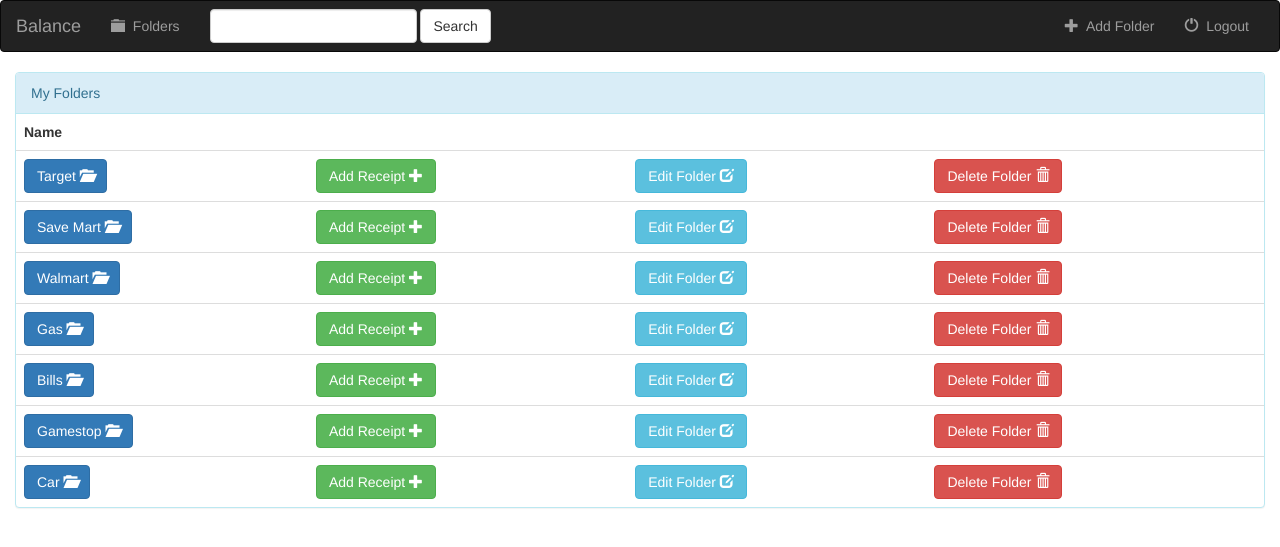
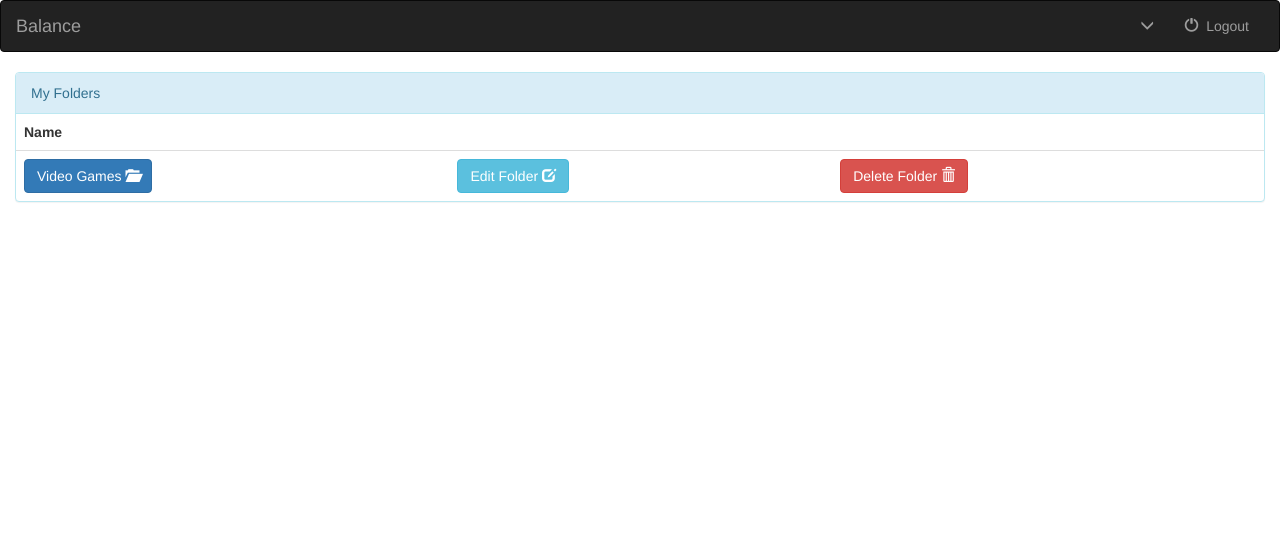
Before and after one commit to AllanSechrist/Balance, a Django app: page /file/folders/ in a window 1280 px wide. Shown: the top 547 px of the page. Run offline with Django 3.2, Linux system fonts and the light colour scheme; data comes from the database, SQL or seed files in the repository; some libraries are stand-ins or nearby versions.

Commit message:
added drop down menu to nav bar; added ability to add receipts to folders; updated Receipt model to include amount instead of classification; working on fixing total amount display.

```diff
--- a/file/models.py
+++ b/file/models.py
@@ -17,7 +17,17 @@
     store = models.CharField(max_length=250)
     date = models.CharField(max_length=15)
     # i.e car upkeep, groceries, rent, water bill...ect, ect
-    classification = models.CharField(max_length=250)
+    amount = models.FloatField(default=0.0)
+
+    def get_absolute_url(self):
+        return reverse('file:detail', kwargs={'pk': self.folder.pk})
 
     def __str__(self):
         return self.store + ' date: ' + self.date
+
+    def get_total_amount(self):
+        total = 0
+        for receipt in self.folder.receipt_set.all():
+            receipt.amount += total
+
+        return total
--- a/file/templates/file/base.html
+++ b/file/templates/file/base.html
@@ -29,27 +29,52 @@
         <!-- items -->
         <div class="collapse navbar-collapse" id="topNavBar">
             <ul class="nav navbar-nav">
-                <li class="">
-                    <a href="{% url 'file:folders' %}">
-                        <span class="glyphicon glyphicon-folder-close" aria-hidden="true"></span>&nbsp; Folders
-                    </a>
+
             </ul>
-
+            <!--
             <form class="navbar-form navbar-left" role="search" method="get" action="#">
                 <div class="form-group">
                     <input type="text" class="form-control" name="q" value="">
                 </div>
                 <button type="submit" class="btn btn-default">Search</button>
             </form>
+            -->
+            <ul class="nav navbar-nav navbar-right">
+                  <!-- additional buttons -->
+                <li class="">
+                    {% block nav1 %}
+                    {% endblock %}
 
-            <ul class="nav navbar-nav navbar-right">
-                <!-- add folder -->
-                 <li class="">
-                    <a href="{% url 'file:folder-add' %}">
-                        <span class="glyphicon glyphicon-plus" aria-hidden="true"></span>&nbsp; Add Folder
+                <!-- START dropdown -->
+                <li class="dropdown">
+                    <a class="dropdown-toggle" data-toggle="dropdown" href="#" role="button" aria-haspopup="true" aria-expanded="false">
+                        <span class="glyphicon glyphicon-menu-down" aria-hidden="true"></span>
                     </a>
-                <!-- log out -->
+                    <ul class="dropdown-menu">
+
+                        <li class="">
+                            <a href="{% url 'file:folders' %}">
+                                <span class="glyphicon glyphicon-folder-open" aria-hidden="true"></span>&nbsp; My Folders
+                            </a>
+                        </li>
+
+                        <li>
+                            <a href="{% url 'file:folder-add' %}">
+                                <span class="glyphicon glyphicon-folder-close" aria-hidden="true"></span>&nbsp; Add Folder
+                            </a>
+                        </li>
+
+                        <li>
+                            <a href="{% url 'file:receipt-add' %}">
+                                <span class="glyphicon glyphicon-file" aria-hidden="true"></span>&nbsp; Add Receipt
+                            </a>
+                        </li>
+
+                    </ul>
                 </li>
+                <!-- END DROPDOWN -->
+
+                 <!-- log out -->
                  <li class="">
                     <a href="#">
                         <span class="glyphicon glyphicon-off" aria-hidden="true"></span>&nbsp; Logout
--- a/file/templates/file/folders.html
+++ b/file/templates/file/folders.html
@@ -27,14 +27,7 @@
                                 </button>
                             </a>
                         </td>
-                        <!-- Add Receipt -->
-                        <td>
-                            <a href="#">
-                                <button type="button" class="btn btn-default btn-success">Add Receipt
-                                    <span class="glyphicon glyphicon-plus"></span>
-                                </button>
-                            </a>
-                        </td>
+
                         <!-- Edit Folder -->
                         <td>
                             <a href="{% url 'file:folder-update' folder.id %}">
--- a/file/urls.py
+++ b/file/urls.py
@@ -22,8 +22,8 @@
     # file/folders/<folder_id>/delete
     url(r'folders/(?P<pk>[0-9]+)/delete/$', views.FolderDelete.as_view(), name='folder-delete'),
 
-    # file/<folder_id>/add/
-    url(r'^(?P<pk>[0-9]+)/add/$', views.ReceiptCreate.as_view(), name='receipt-add'),
+    # file/receipt/add/
+    url(r'^receipt/add/$', views.ReceiptCreate.as_view(), name='receipt-add'),
 
     # file/<receipt_id>/delete
     url(r'^(?P<pk>[0-9]+)/delete/$', views.ReceiptDelete.as_view(), name='receipt-delete'),
--- a/file/views.py
+++ b/file/views.py
@@ -46,7 +46,7 @@
 
 class ReceiptCreate(CreateView):
     model = Receipt
-    fields = ['store', 'date', 'classification']
+    fields = ['folder', 'store', 'date', 'amount']
 
 
 class ReceiptUpdate(UpdateView):
```
Also changed, not shown: file/templates/file/details.html (+10 -5 lines), db.sqlite3.
